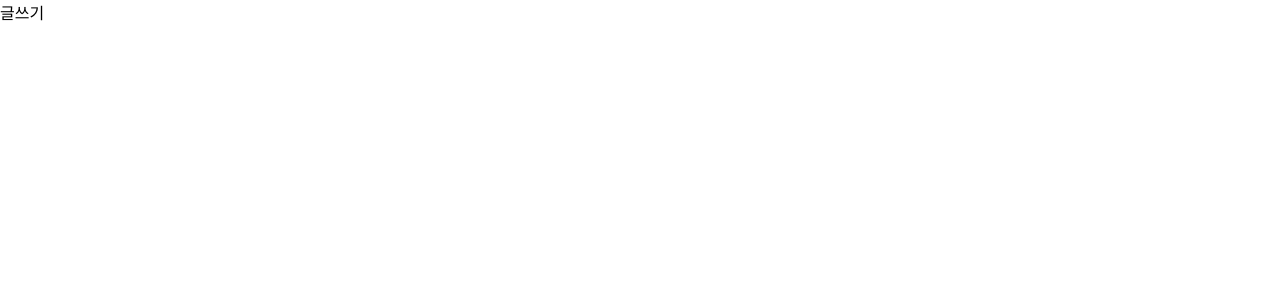
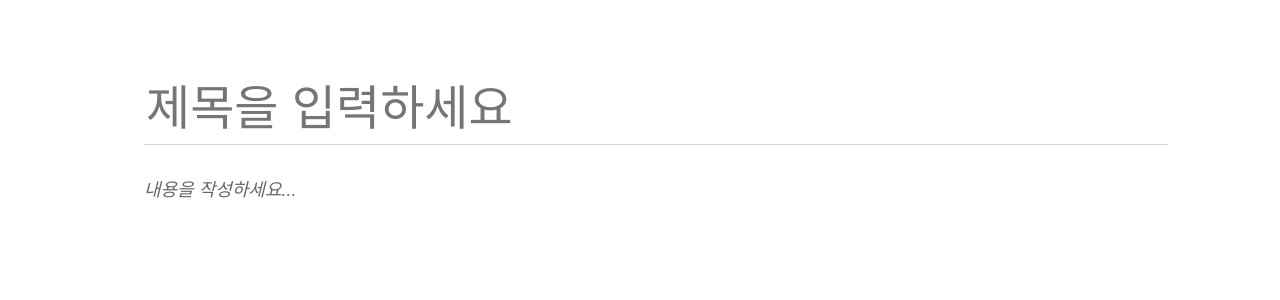
Before and after one commit to bongjoi/blog, a React (Create React App) app in the folder frontend/: page /write in a window 1280 px wide. Shown: the top 300 px of the page. Built offline with nearby package versions, Linux system fonts and the light colour scheme.

Commit message:
에디터 UI 구현

```diff
--- a/frontend/package.json
+++ b/frontend/package.json
@@ -8,6 +8,7 @@
     "@testing-library/user-event": "^7.2.1",
     "axios": "^0.19.2",
     "immer": "^7.0.5",
+    "quill": "^1.3.7",
     "react": "^16.13.1",
     "react-dom": "^16.13.1",
     "react-redux": "^7.2.0",
--- /dev/null
+++ b/frontend/src/components/write/Editor.js
@@ -0,0 +1,63 @@
+import React, { useRef, useEffect } from 'react'
+import Quill from 'quill'
+import 'quill/dist/quill.bubble.css'
+import styled from 'styled-components'
+import palette from '../../lib/styles/palette'
+import Responsive from '../common/Responsive'
+
+const EditorBlock = styled(Responsive)`
+  padding: 5rem 0;
+`
+
+const TitleInput = styled.input`
+  margin-bottom: 2rem;
+  padding-bottom: 0.5rem;
+  width: 100%;
+  font-size: 3rem;
+  border: none;
+  border-bottom: 1px solid ${palette.gray[4]};
+  outline: none;
+`
+
+const QuillWrapper = styled.div`
+  .ql-editor {
+    padding: 0;
+    min-height: 320px;
+    font-size: 1.125rem;
+    line-height: 1.5;
+  }
+  .ql-editor.ql-blank::before {
+    left: 0;
+  }
+`
+
+const Editor = () => {
+  const quillElement = useRef(null)
+  const quillInstance = useRef(null)
+
+  useEffect(() => {
+    quillInstance.current = new Quill(quillElement.current, {
+      theme: 'bubble',
+      placeholder: '내용을 작성하세요...',
+      modules: {
+        toolbar: [
+          [{ header: '1' }, { header: '2' }],
+          ['bold', 'italic', 'underline', 'strike'],
+          [{ list: 'ordered' }, { list: 'bullet' }],
+          ['blockquote', 'code-block', 'link', 'image']
+        ]
+      }
+    })
+  }, [])
+
+  return (
+    <EditorBlock>
+      <TitleInput placeholder="제목을 입력하세요" />
+      <QuillWrapper>
+        <div ref={quillElement}></div>
+      </QuillWrapper>
+    </EditorBlock>
+  )
+}
+
+export default Editor
--- a/frontend/src/pages/WritePage.js
+++ b/frontend/src/pages/WritePage.js
@@ -1,7 +1,13 @@
 import React from 'react'
+import Editor from '../components/write/Editor'
+import Responsive from '../components/common/Responsive'
 
 function WritePage() {
-  return <div>글쓰기</div>
+  return (
+    <Responsive>
+      <Editor />
+    </Responsive>
+  )
 }
 
 export default WritePage
```
Also changed, not shown: 1 other file (tests, documents, lock files or other folders).
